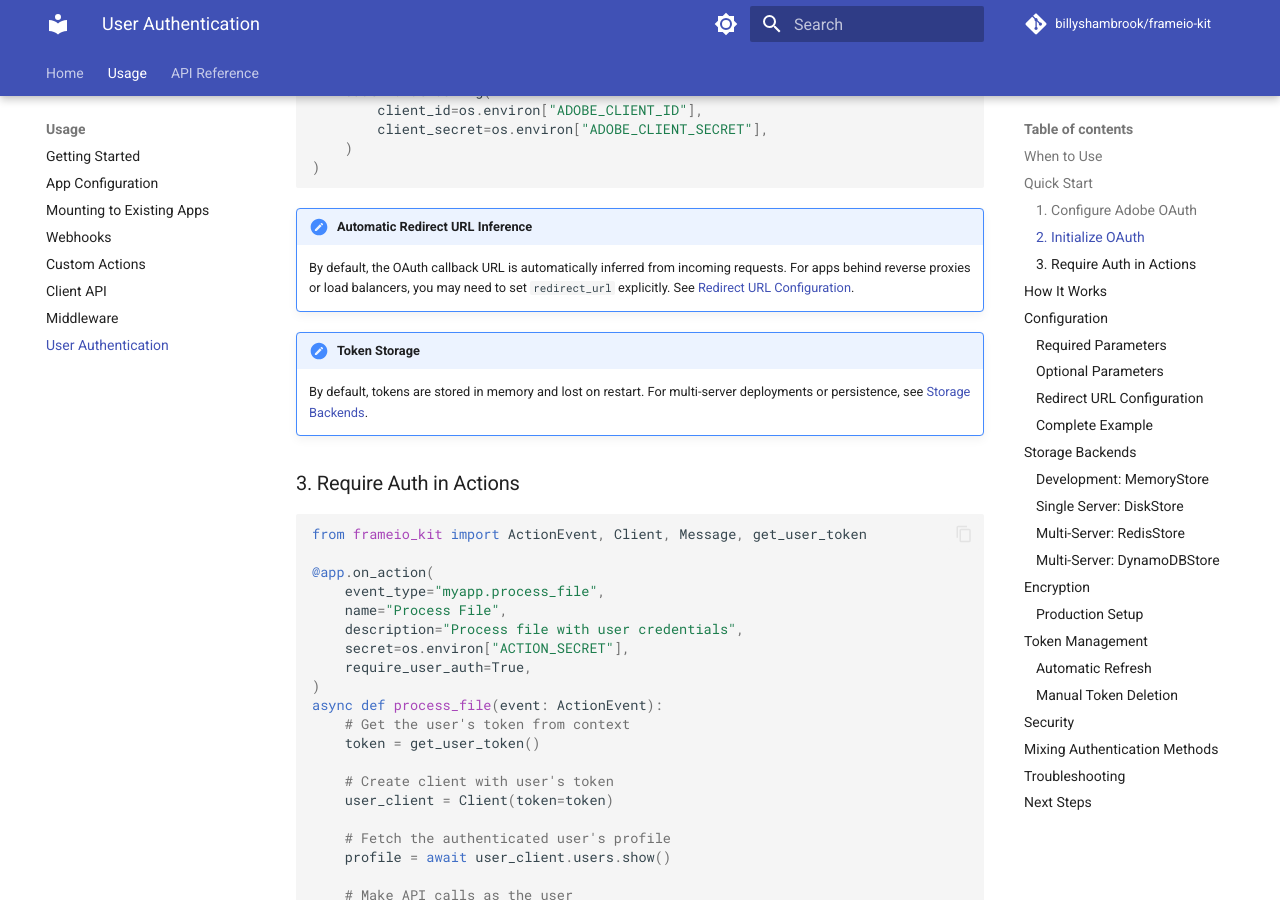
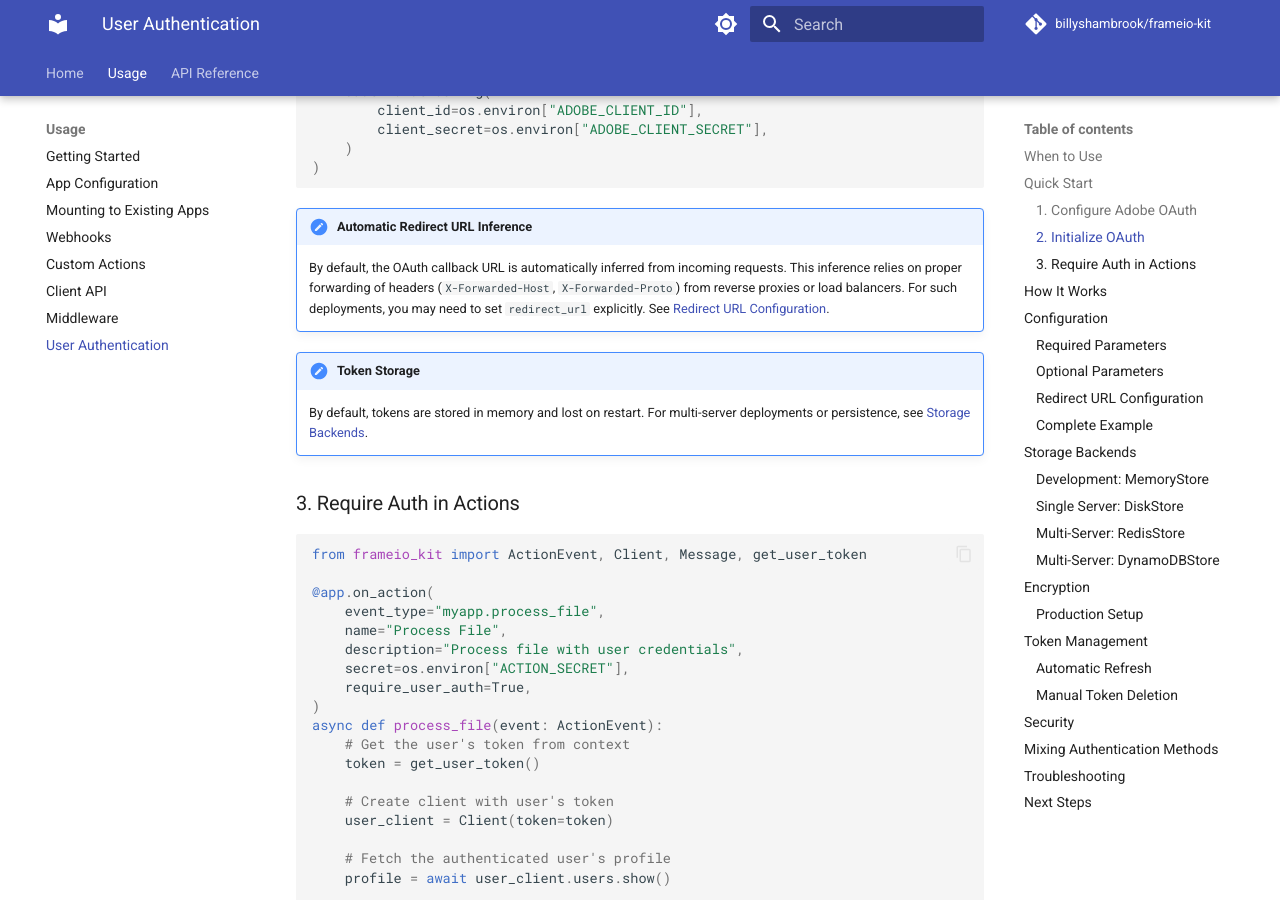
Before and after one commit to billyshambrook/frameio-kit, an MkDocs documentation site: the page built from docs/usage/user_auth.md, in a window 1280 px wide and 900 px high, scrolled down 1007 px. Built offline with MkDocs 1.6.1 and Material for MkDocs 9.7.7, drawn with Linux system fonts in a browser that asks for light colours; comment, search, counter and statistics services are not loaded.

Commit message:
Update docs/usage/user_auth.md
Co-authored-by: Copilot <175728472+Copilot@users.noreply.github.com>
Signed-off-by: Billy Shambrook <billy.shambrook@gmail.com>

```diff
--- a/docs/usage/user_auth.md
+++ b/docs/usage/user_auth.md
@@ -40,7 +40,7 @@ app = App(
 
 !!! note "Automatic Redirect URL Inference"
 
-    By default, the OAuth callback URL is automatically inferred from incoming requests. For apps behind reverse proxies or load balancers, you may need to set `redirect_url` explicitly. See [Redirect URL Configuration](#redirect-url-configuration).
+    By default, the OAuth callback URL is automatically inferred from incoming requests. This inference relies on proper forwarding of headers (`X-Forwarded-Host`, `X-Forwarded-Proto`) from reverse proxies or load balancers. For such deployments, you may need to set `redirect_url` explicitly. See [Redirect URL Configuration](#redirect-url-configuration).
 
 !!! note "Token Storage"
 
```
